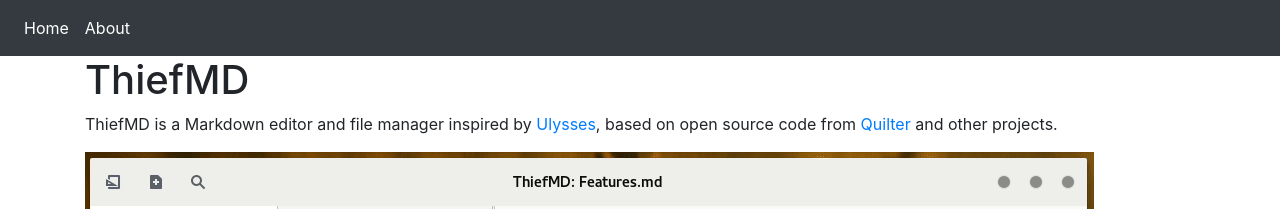
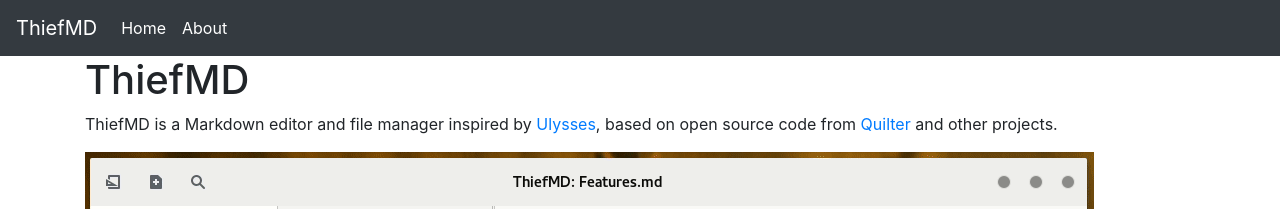
Before and after one commit to kmwallio/ThiefMD, a Jekyll site: the page built from docs/index.md, in a window 1280 px wide. Shown: the top 209 px of the page. Built offline with Jekyll 4.4.1, drawn with Linux system fonts in a browser that asks for light colours.

Commit message:
Add title

```diff
--- a/docs/_layouts/page.html
+++ b/docs/_layouts/page.html
@@ -10,7 +10,8 @@
 		</head>
 		<body>
 			<nav class="navbar navbar-expand-lg navbar-dark bg-dark">
-	    		<ul class="navbar-nav">
+				<a class="navbar-brand" href="/ThiefMD">ThiefMD</a>
+				<ul class="navbar-nav">
 	        		<li class="nav-item active"><a href="/ThiefMD" class="nav-link">Home</a></li>
 		        	<li class="nav-item active"><a href="/ThiefMD/about" class="nav-link"v>About</a></li>
 	    		</ul>
```
